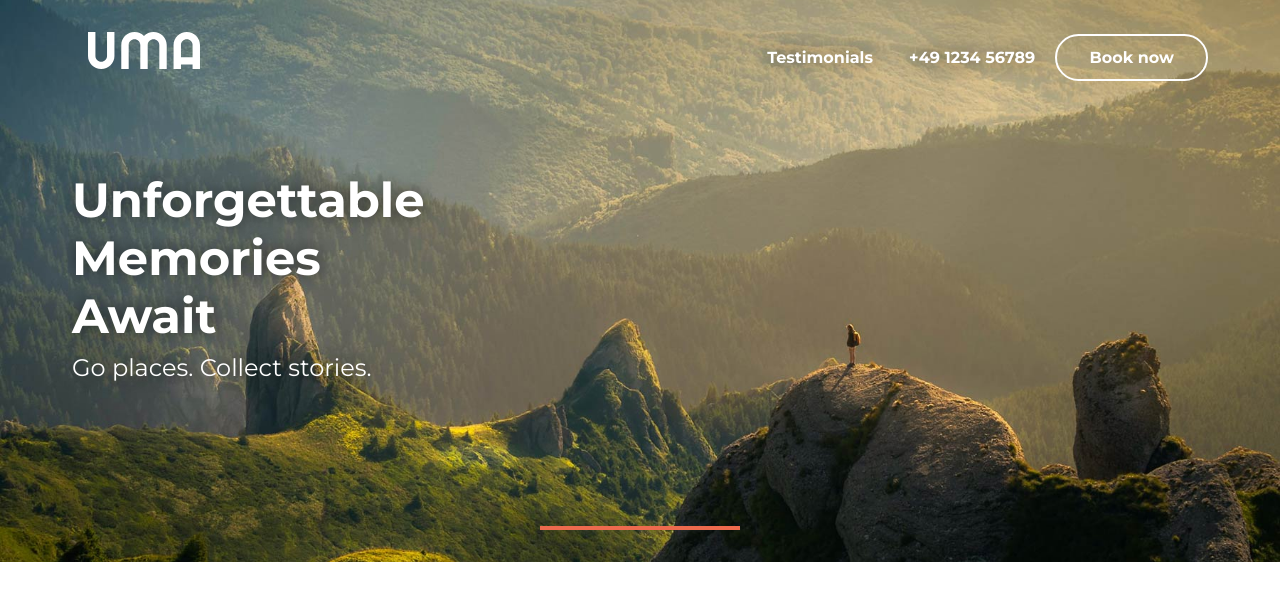
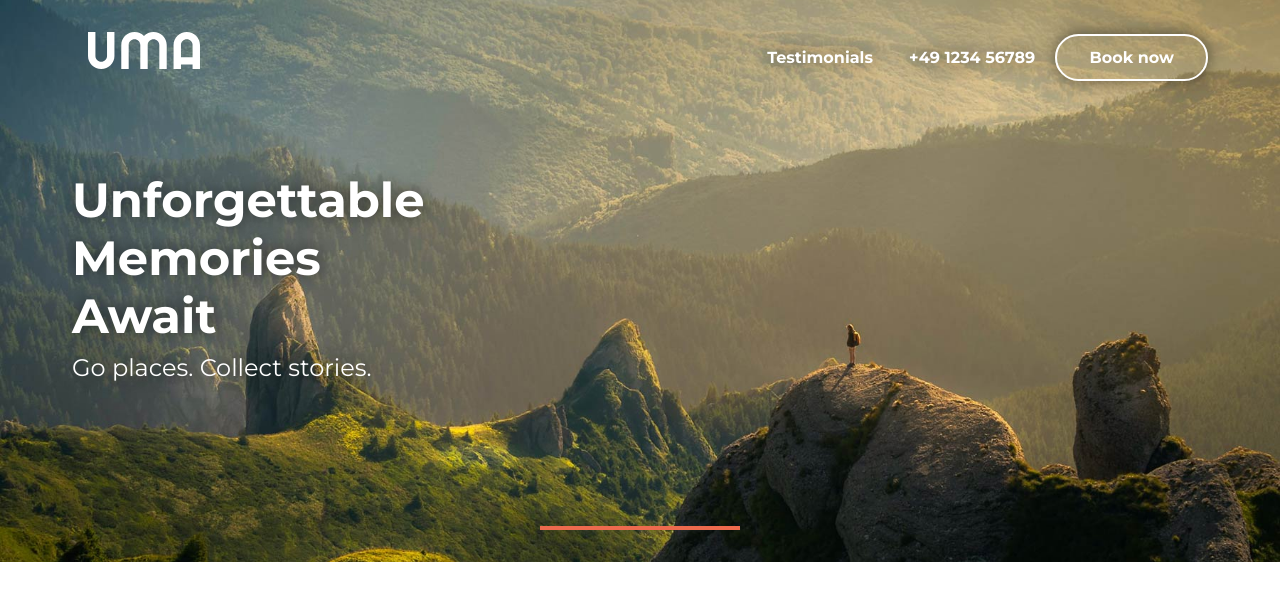
Before and after one commit to codewithmaik/unforgettable-memories-await, a plain HTML site: page index.html in a window 1280 px wide. Drawn offline with Linux system fonts and the light colour scheme.

Commit message:
Make button more visible using box shadow

```diff
--- a/assets/css/style.css
+++ b/assets/css/style.css
@@ -119,6 +119,7 @@ body {
     text-decoration: none;
     padding: 0.75rem 2rem;
     border-radius: 1000px;
+    box-shadow: 0 0 1rem rgba(0, 0, 0, 0.5);
 }
 
 .header-button:hover {
@@ -141,7 +142,6 @@ body {
 #header-heading {
     font-size: 2rem;
 }
-
 
 @media screen and (min-width: 36em) {
     #header-heading {
```
